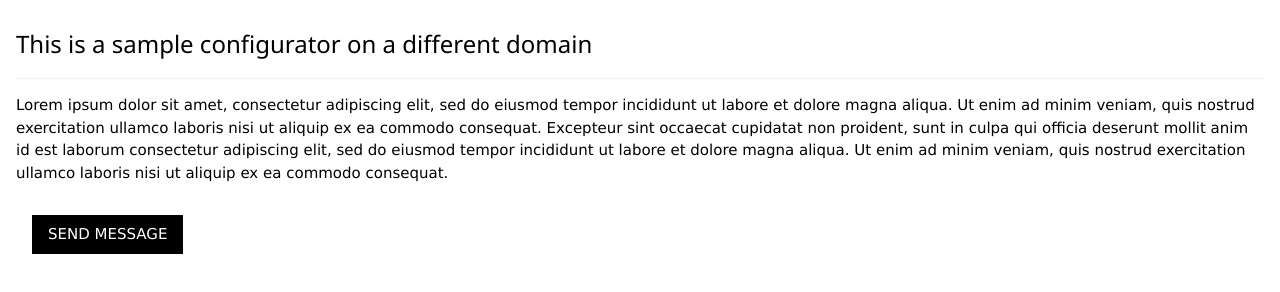
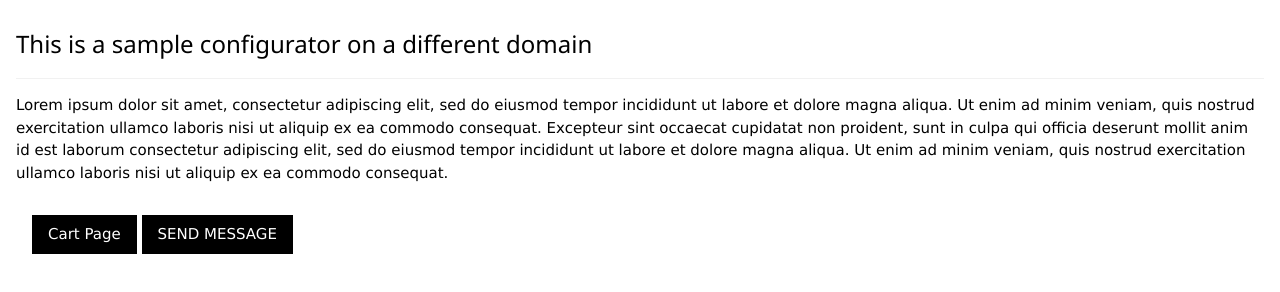
Before and after one commit to Anupam9261/iframe-crossdomain-tracking, a plain HTML site: page index.html in a window 1280 px wide. Drawn offline with nearby package versions, Linux system fonts and the light colour scheme.

Commit message:
Update index.html

```diff
--- a/index.html
+++ b/index.html
@@ -30,6 +30,7 @@
        laboris nisi ut aliquip ex ea commodo consequat.
      </p>
      <div class="w3-container" id="contact">
+        <a href="cart.html" class="w3-button w3-black w3-section">Cart Page</a>
         <button class="w3-button w3-black w3-section" id="testCTA2" type="submit" onclick="testFunction2()"><i class="fa fa-paper-plane"></i>SEND MESSAGE</button>
      </div>
    </div>
```
